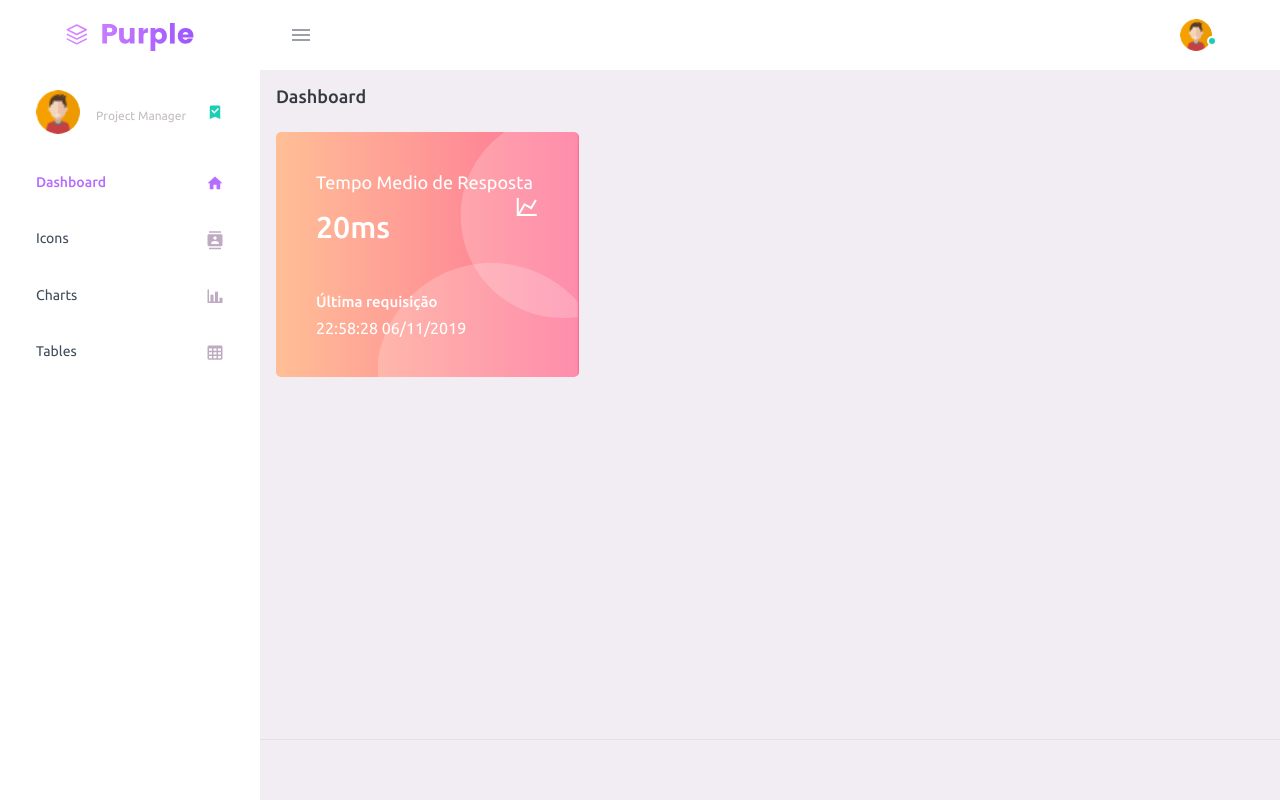
After one commit to Guipupio/TCC, a Django app: page /servico1/ in a window 1280 px wide. The commit adds this page. Run offline with Django 3.2, Linux system fonts and the light colour scheme; some libraries are stand-ins or nearby versions.

Commit message:
Criacao de pagina para servico1 - requisicao de info do mysql

```diff
--- a/consumidor_twitches/webserver/webserver/templates/webserver/index.html
+++ b/consumidor_twitches/webserver/webserver/templates/webserver/index.html
@@ -45,7 +45,7 @@
             <li class="nav-item nav-profile dropdown">
               <a class="nav-link dropdown-toggle" id="profileDropdown" href="#" data-toggle="dropdown" aria-expanded="false">
                 <div class="nav-profile-img">
-                  <img src="{% static 'assets/images/faces/face1.jpg' %}" alt="image">
+                  <img src="{% static 'assets/images/faces-clipart/pic-4.png' %}" alt="image">
                   <span class="availability-status online"></span>
                 </div>
                 <div class="nav-profile-text">
@@ -84,7 +84,7 @@
             <li class="nav-item nav-profile">
               <a href="#" class="nav-link">
                 <div class="nav-profile-image">
-                  <img src="{% static 'assets/images/faces/face1.jpg' %}" alt="profile">
+                  <img src="{% static 'assets/images/faces-clipart/pic-4.png' %}" alt="profile">
                   <span class="login-status online"></span>
                   <!--change to offline or busy as needed-->
                 </div>
--- /dev/null
+++ b/consumidor_twitches/webserver/webserver/templates/webserver/servico1.html
@@ -0,0 +1,22 @@
+{% extends 'webserver/base_generic.html' %}
+{% load static %}
+
+{% block main %}
+
+  <div class="row">
+    <div class="col-md-4 stretch-card grid-margin">
+      <div class="card bg-gradient-danger card-img-holder text-white">
+        <div class="card-body">
+          <img src="{% static 'assets/images/dashboard/circle.svg' %}" class="card-img-absolute" alt="circle-image" />
+          <h4 class="font-weight-normal mb-3">Tempo Medio de Resposta <i class="mdi mdi-chart-line mdi-24px float-right"></i>
+          </h4>
+          <span></span>
+          <h2 class="mb-5" id="tempo_medio_resposta">{{tempo_request}}</h2>
+          <h6 class="card-text">Última requisição</h6>
+          <span> {{ultima_requisicao}} </span>
+        </div>
+      </div>
+    </div>
+  </div>
+
+{% endblock %}
--- a/consumidor_twitches/webserver/webserver/urls.py
+++ b/consumidor_twitches/webserver/webserver/urls.py
@@ -22,6 +22,9 @@ urlpatterns = [
     path('pod_name/', views.get_hostname, name='get_hostname'),
     path('home/', views.home_json, name='home_json'),
     path('info_twitches/', views.get_twitches, name='info_twitches'),
+
+    path('servico1/', views.servico_um, name='servico_um'),
+
     path('', views.home, name='home_page'),
 
 
--- a/consumidor_twitches/webserver/webserver/views.py
+++ b/consumidor_twitches/webserver/webserver/views.py
@@ -3,10 +3,22 @@ import os
 from django.http import JsonResponse
 from django.shortcuts import render
 
-from datetime import datetime
+from datetime import datetime, timedelta
 from webserver.settings import BD_INFO
 
 from webserver.connect_db_twitter import conecta_com_mysql, obtem_lista_twitches
+
+# Decorador para obter tempo de resposta das funcoes
+def get_tempo_exec(func):
+    def calcula_tempo(*args, **kwargs):
+        t_init = time()
+        resultado = func(*args, **kwargs)
+        t_fim = time()
+
+        tempo_execucao = t_fim - t_init
+        # obtem a url da pagina
+        return (resultado, tempo_execucao)
+    return calcula_tempo
 
 def home(request):
     context = {
@@ -39,6 +51,11 @@ def home_json(request):
     return JsonResponse({'Hora de Acesso: ': datetime.now()})
 
 def get_twitches(request):
+    """
+        Realiza consulta no banco e retorna alguma coisa baseado nos Twitches
+        TODO - Definar banco de Dados
+        TODO - Fazer alguma coisa com os dados
+    """
 
     # Define contexto inicialmente vazio
     context = {}
@@ -58,3 +75,10 @@ def get_twitches(request):
     context['twitches'] = lista_twitches
 
     return JsonResponse(context)
+
+def servico_um(request):
+    context= {
+        'tempo_request': "20ms",
+        'ultima_requisicao': datetime.now().strftime('%H:%M:%S %d/%m/%Y')
+    }
+    return render(request,'webserver/servico1.html', context)
```
